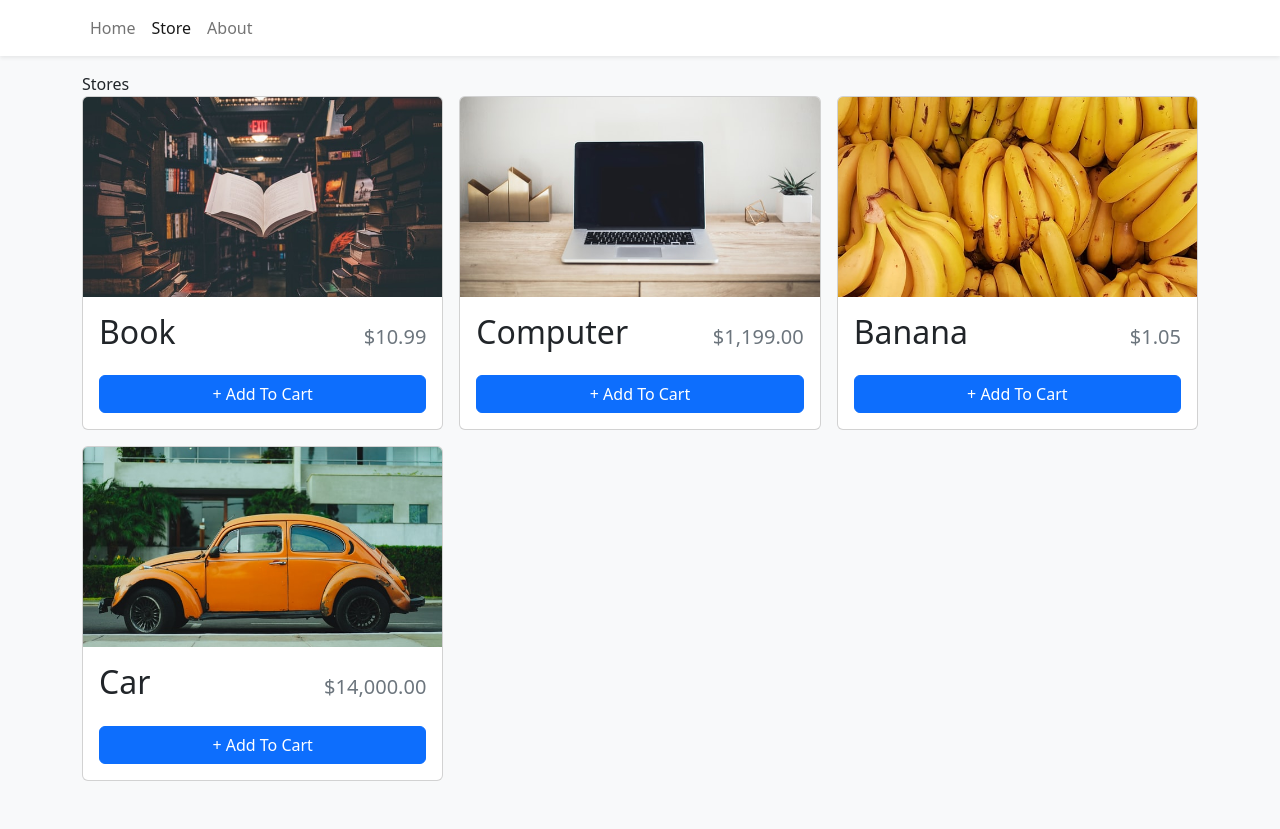
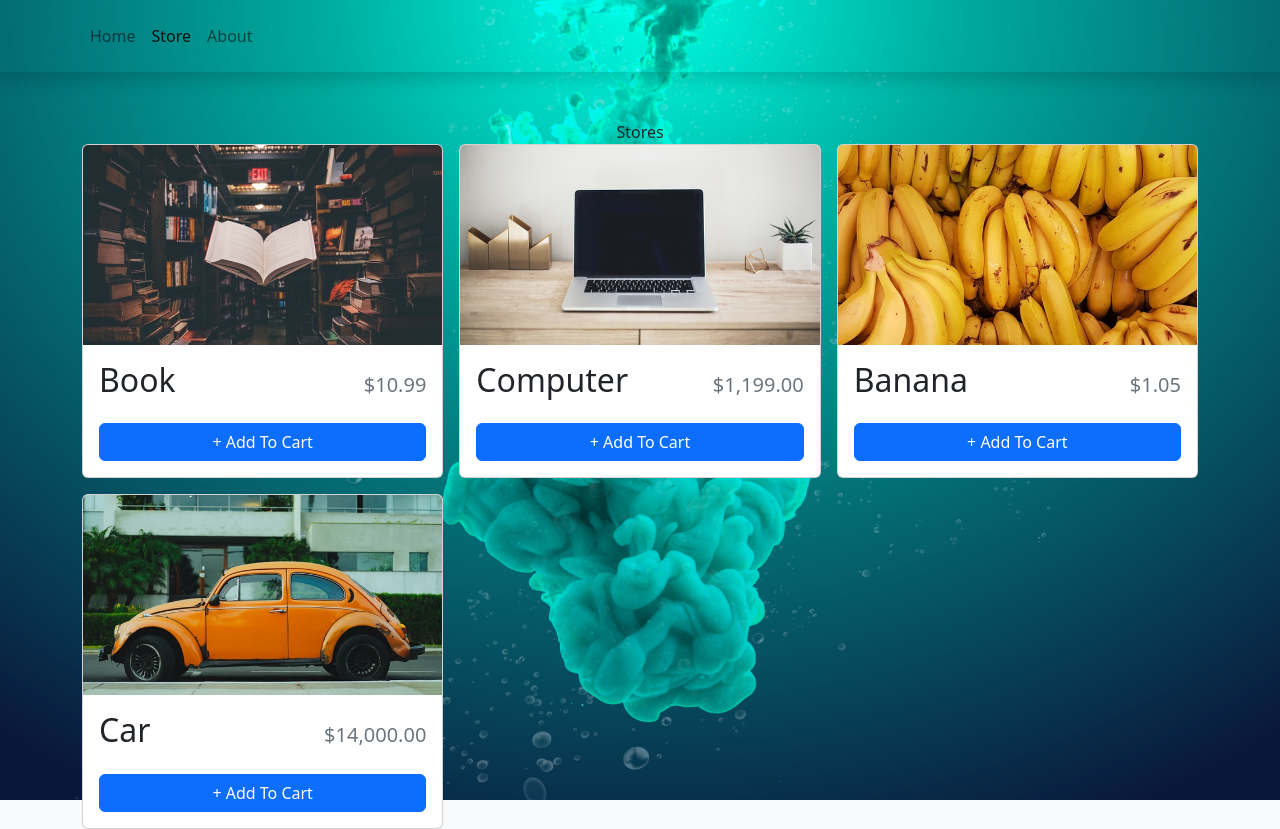
Before and after one commit to miracerdin/shopping-chart-react-typescript, a React (Create React App) app: page /store in a window 1280 px wide. Before the commit the page ends 805 px from the top, so only its background shows below. Built offline with nearby package versions, Linux system fonts and the light colour scheme.

Commit message:
background image added

```diff
--- a/src/App.css
+++ b/src/App.css
@@ -1,38 +1,12 @@
 .App {
   text-align: center;
+  width: 100%;
+  height: 100vh;
+  background-image: url("../public/imgs/background.png");
+  background-size: cover;
+  background-repeat: no-repeat;
+  background-position: center;
 }
-
-.App-logo {
-  height: 40vmin;
-  pointer-events: none;
+.bg {
+  background-color: #9df1d5;
 }
-
-@media (prefers-reduced-motion: no-preference) {
-  .App-logo {
-    animation: App-logo-spin infinite 20s linear;
-  }
-}
-
-.App-header {
-  background-color: #282c34;
-  min-height: 100vh;
-  display: flex;
-  flex-direction: column;
-  align-items: center;
-  justify-content: center;
-  font-size: calc(10px + 2vmin);
-  color: white;
-}
-
-.App-link {
-  color: #61dafb;
-}
-
-@keyframes App-logo-spin {
-  from {
-    transform: rotate(0deg);
-  }
-  to {
-    transform: rotate(360deg);
-  }
-}
--- a/src/App.tsx
+++ b/src/App.tsx
@@ -1,5 +1,6 @@
 import { Routes, Route } from "react-router-dom";
 import { Container } from "react-bootstrap";
+import "./App.css";
 import Store from "./pages/Store";
 import About from "./pages/About";
 import Home from "./pages/Home";
@@ -8,7 +9,7 @@ import { Navbar } from "./components/Navbar";
 
 function App() {
   return (
-    <>
+    <div className="App">
       <ShoppingCartProvider>
         <Navbar />
         <Container className="mb-4">
@@ -19,7 +20,7 @@ function App() {
           </Routes>
         </Container>
       </ShoppingCartProvider>
-    </>
+    </div>
   );
 }
 
--- a/src/components/Navbar.tsx
+++ b/src/components/Navbar.tsx
@@ -5,7 +5,7 @@ import { useShoppingCart } from "../context/ShoppingCartContext";
 export function Navbar() {
   const { openCart, cartQuantity } = useShoppingCart();
   return (
-    <NavbarBs sticky="top" className="bg-white shadow-sm mb-3">
+    <NavbarBs sticky="top" className="shadow p-3 mb-5 -rounded">
       <Container>
         <Nav className="me-auto">
           <Nav.Link to="/" as={NavLink}>
--- a/src/pages/Store.jsx
+++ b/src/pages/Store.jsx
@@ -10,7 +10,7 @@ const Store = () => {
         {storeItems.map((item) => {
           return (
             <Col>
-              <StoreItem {...item} />
+              <StoreItem key={item.id} {...item} />
             </Col>
           );
         })}
```
Also changed, not shown: public/imgs/background.png (added).
